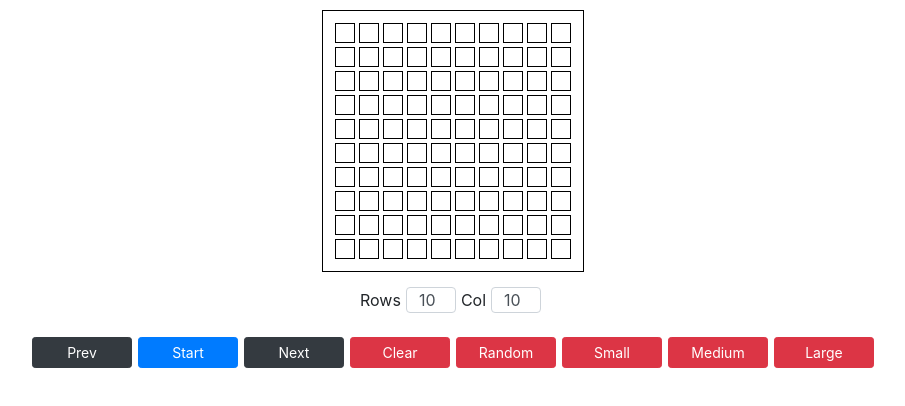
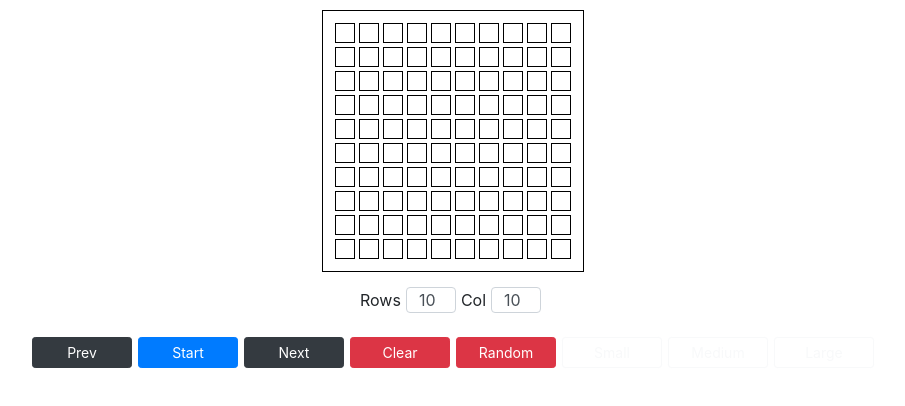
Before and after one commit to curtisyungen/conway, a React (Create React App) app: page / in a window 1280 px wide. Shown: the top 406 px of the page, without its empty margins (187-1092 px from the left). Built offline with nearby package versions, Linux system fonts and the light colour scheme.

Commit message:
Add files via upload

```diff
--- a/src/components/Board/board.js
+++ b/src/components/Board/board.js
@@ -34,10 +34,10 @@ class Board extends Component {
         });
     }
 
-    setSize = (height, width) => {
+    setSize = (rows, cols) => {
         this.setState({
-            height: height,
-            width: width,
+            numRows: rows,
+            numCols: cols,
         }, () => {
             this.getCells();
         });
@@ -350,19 +350,19 @@ class Board extends Component {
                             Random
                         </button>
                         <button
-                            className="btn btn-danger btn-sm formBtn"
+                            className="btn btn-outline-light btn-sm formBtn"
                             onClick={(event) => {event.preventDefault(); this.setSize(3, 3);}}
                         >
                             Small
                         </button>
                         <button
-                            className="btn btn-danger btn-sm formBtn"
+                            className="btn btn-outline-light btn-sm formBtn"
                             onClick={(event) => {event.preventDefault(); this.setSize(10, 10);}}
                         >
                             Medium
                         </button>
                         <button
-                            className="btn btn-danger btn-sm formBtn"
+                            className="btn btn-outline-light btn-sm formBtn"
                             onClick={(event) => {event.preventDefault(); this.setSize(25, 25);}}
                         >
                             Large
```
